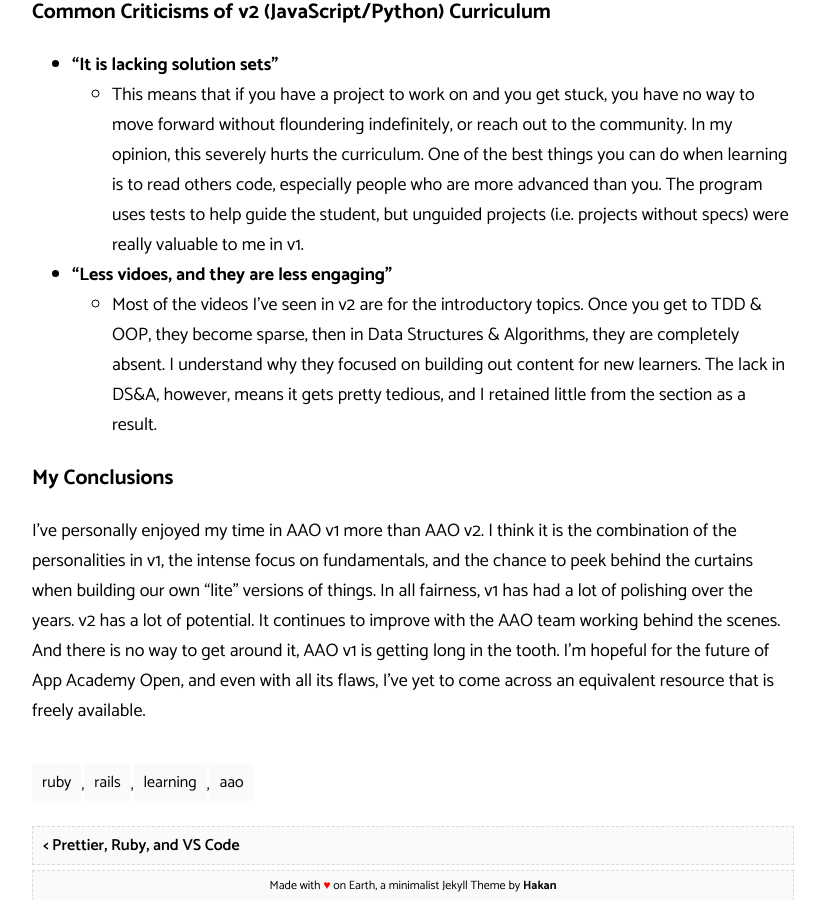
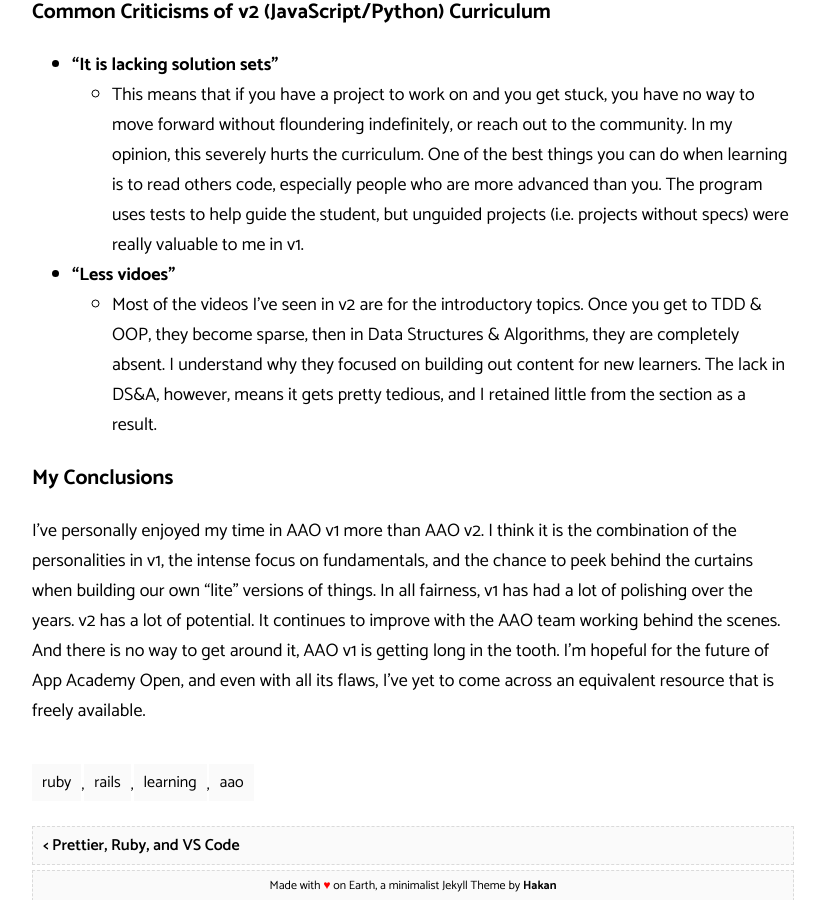
Before and after one commit to zacgra/zacgra.github.io, a Jekyll site: the page built from _posts/2022-07-15-AAO-v1-vs-v2.md, in a window 1280 px wide and 900 px high, scrolled down 4029 px. Shown: the whole window, without its empty margins (227-1052 px from the left). Built offline with Jekyll 4.4.1, drawn with Linux system fonts in a browser that asks for light colours.

Commit message:
Update AAO v1 vs v2

```diff
--- a/_posts/2022-07-15-AAO-v1-vs-v2.md
+++ b/_posts/2022-07-15-AAO-v1-vs-v2.md
@@ -90,7 +90,7 @@ It is worth noting here that AAO v2 is mostly a full-stack JS curriculum, with P
 
 - **"It is lacking solution sets"**
   - This means that if you have a project to work on and you get stuck, you have no way to move forward without floundering indefinitely, or reach out to the community. In my opinion, this severely hurts the curriculum. One of the best things you can do when learning is to read others code, especially people who are more advanced than you. The program uses tests to help guide the student, but unguided projects (i.e. projects without specs) were really valuable to me in v1.
-- **"Less vidoes, and they are less engaging"**
+- **"Less vidoes"**
   - Most of the videos I've seen in v2 are for the introductory topics. Once you get to TDD & OOP, they become sparse, then in Data Structures & Algorithms, they are completely absent. I understand why they focused on building out content for new learners. The lack in DS&A, however, means it gets pretty tedious, and I retained little from the section as a result.
 
 ### My Conclusions
```
